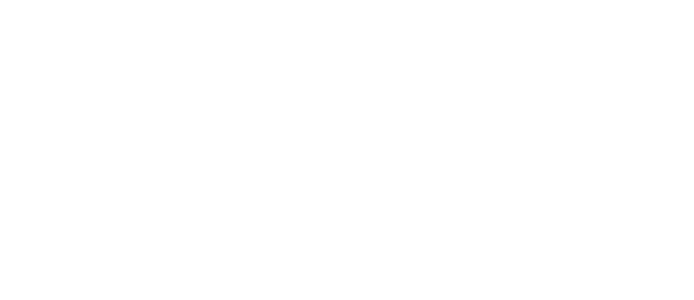
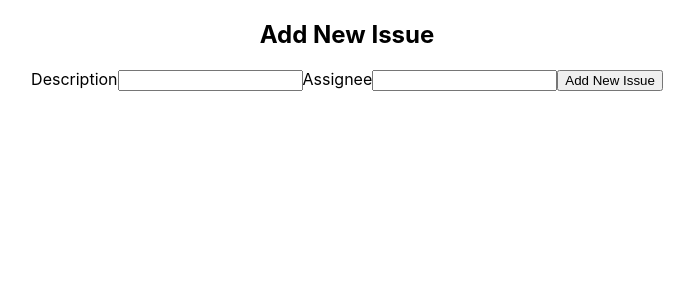
Before and after one commit to EthanCloin/issue-tracker-capstone, a React (Create React App) app: page / in a window 1280 px wide. Shown: the top 300 px of the page, without its empty margins (293-987 px from the left). Built offline with nearby package versions, Linux system fonts and the light colour scheme.

Commit message:
Refactor to fix submit type on form

```diff
--- a/src/App.tsx
+++ b/src/App.tsx
@@ -1,11 +1,15 @@
-import React from 'react';
+import React, {useState} from 'react';
 import './App.css';
 import AddIssueForm from "./components/add-issue-form";
+import Issue from "./models/Issue";
 
 function App() {
+    const [issues, setIssues] = useState<Issue[]>([])
   return (
     <div className="App">
-
+      <AddIssueForm addNewIssue={(newIssue:Issue)=>{
+          setIssues((previous)=>[...previous, newIssue])
+      }}/>
     </div>
   );
 }
--- a/src/components/add-issue-form.css
+++ /dev/null
@@ -1,3 +0,0 @@
-.AddIssueForm {
-
-}
--- a/src/components/add-issue-form.tsx
+++ b/src/components/add-issue-form.tsx
@@ -20,7 +20,7 @@
             <input type="text" name="description" id="description" value={givenDescription} onChange={(changeEvent)=>setGivenDescription(changeEvent.target.value)}/>
             <label htmlFor="assignee">Assignee</label>
             <input type="text" name="assignee" id="assignee" value={givenAssignee} onChange={(changeEvent)=>setGivenAssignee(changeEvent.target.value)}/>
-            <input type="submit">Add Issue</input>
+            <input type="submit" value="Add New Issue"/>
         </form>
     )
 }
```
